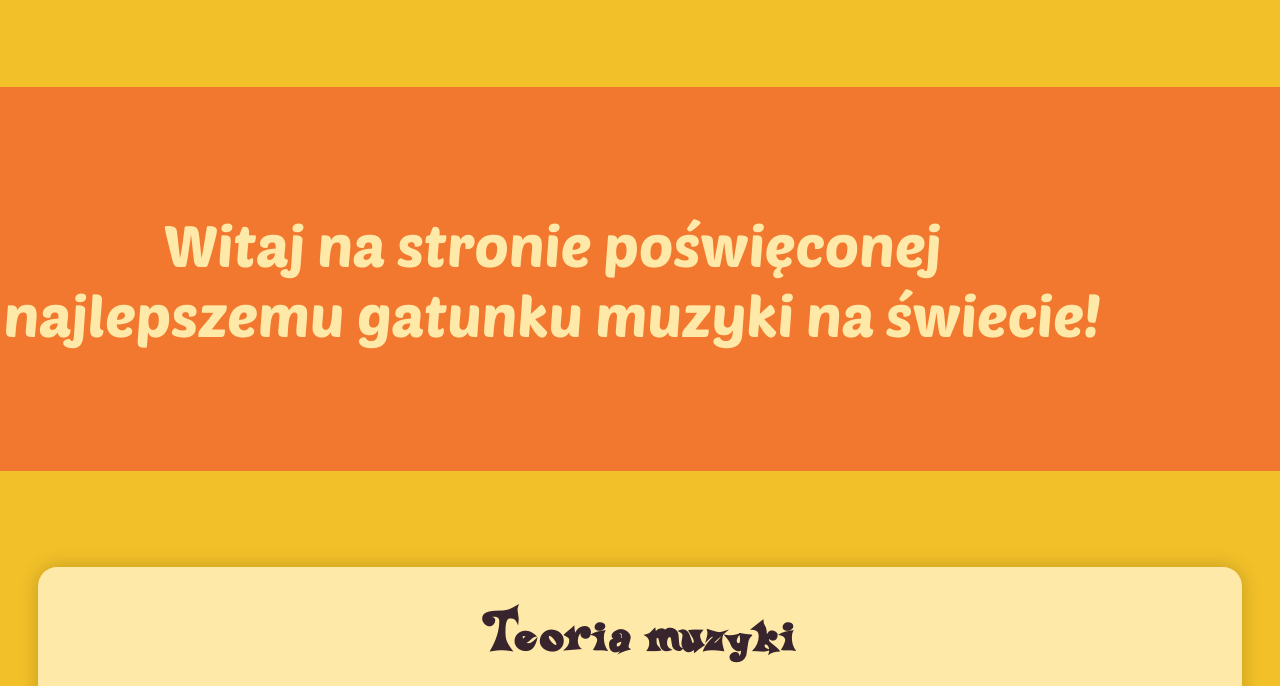
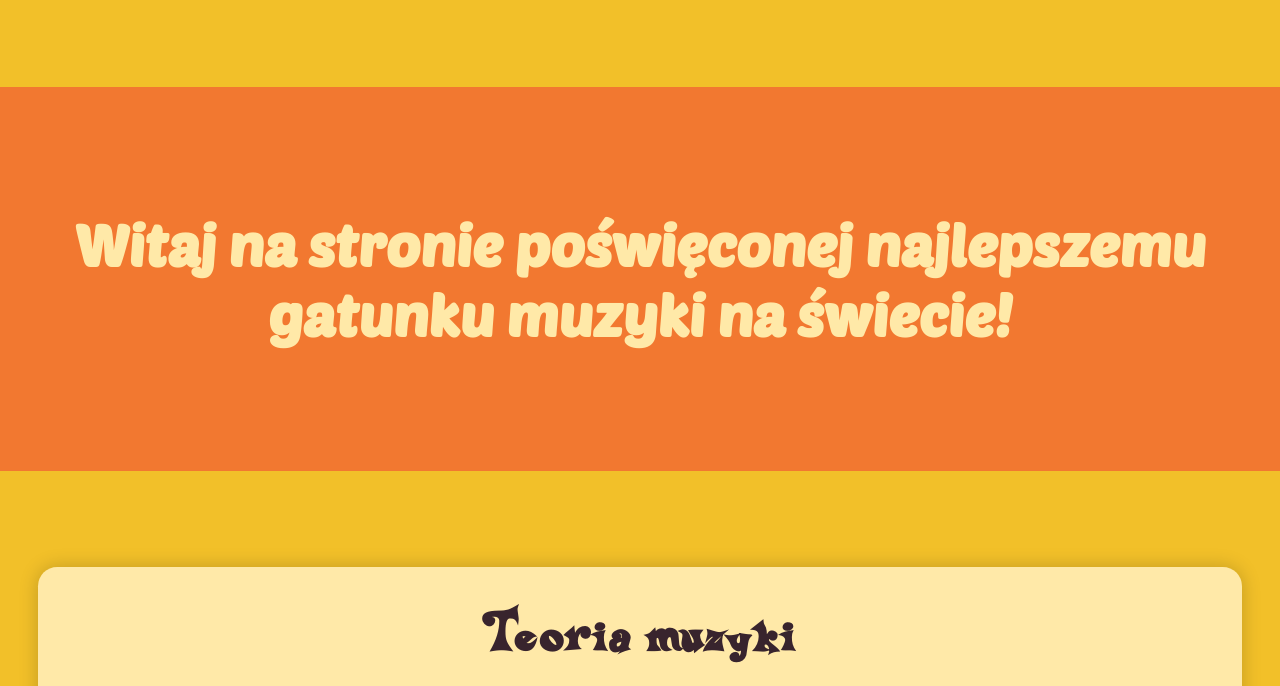
Before and after one commit to michaspie8/Kamien-i-bulka, a plain HTML site: page index.html in a window 1280 px wide. Shown: the part 396-1082 px from the top of the page. Drawn offline with Linux system fonts and the light colour scheme.

Commit message:
litul czandżes to index html aj łana check padżes

```diff
--- a/index.html
+++ b/index.html
@@ -18,9 +18,9 @@
                 <li><a href="theory.html">Teoria muzyki</a></li>
                 <li><a href="blog.html">Blog o muzyce</a></li>
             </ul>
-            <h1 class="mobile-title">
+            <h2 class="mobile-title">
                 <span>Kamień i bułka</span>
-            </h1>
+            </h2>
             <ul class="list list-1">
                 <li><a class="selected" href="index.html">Strona główna</a></li>
                 <li><a href="contact.html">O mnie</a></li>
@@ -48,10 +48,9 @@
             <span>Kamień i bułka</span>
             <span>Rock and roll</span>
         </h1>
-            <p class="full-width-text"> Witaj na stronie poświęconej najlepszemu gatunku muzyki na świecie! <svg>
-            </svg></p>
+        <section class="main-article-container">
 
-        <section class="main-article-container">
+            <h3 class="full-width-text"> Witaj na stronie poświęconej najlepszemu gatunku muzyki na świecie!</h3>
             <article>
                 <h3>Teoria muzyki</h3>
                 <div>
```
